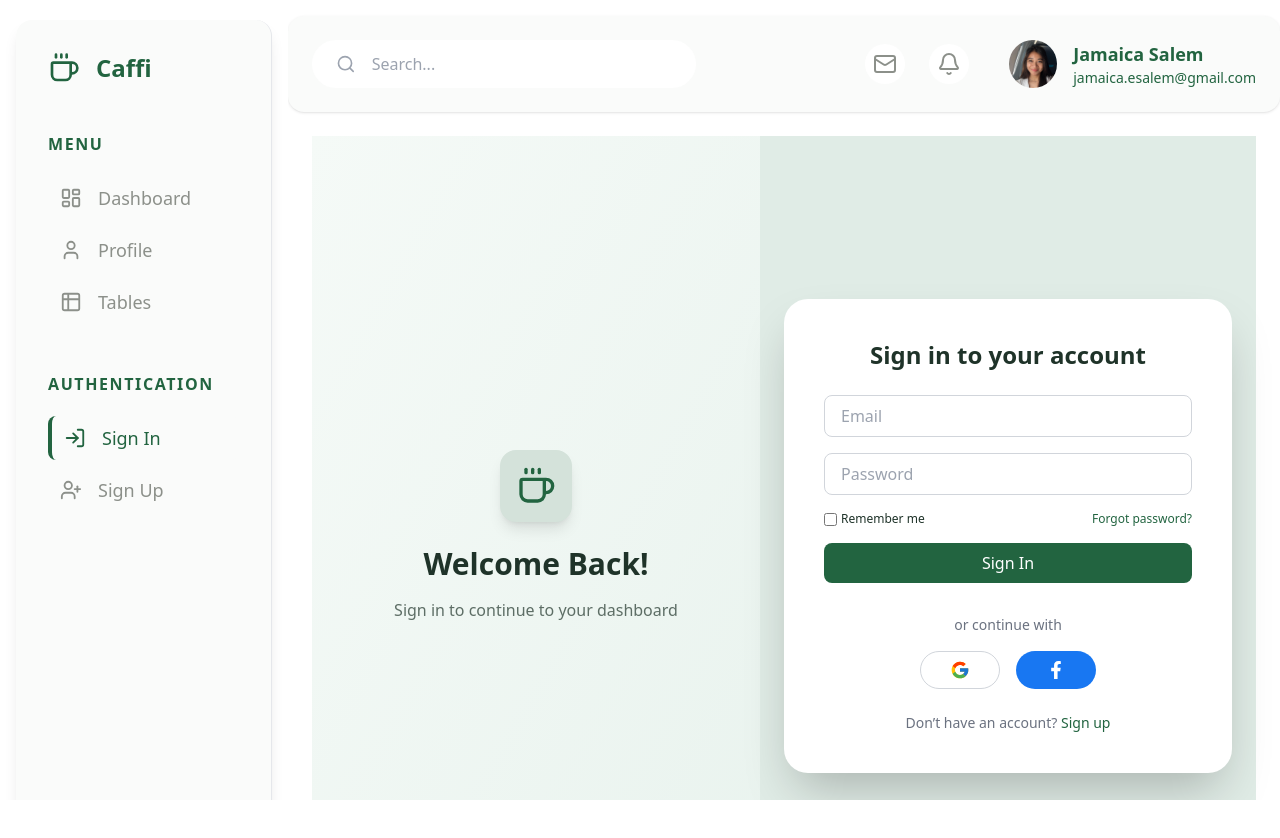
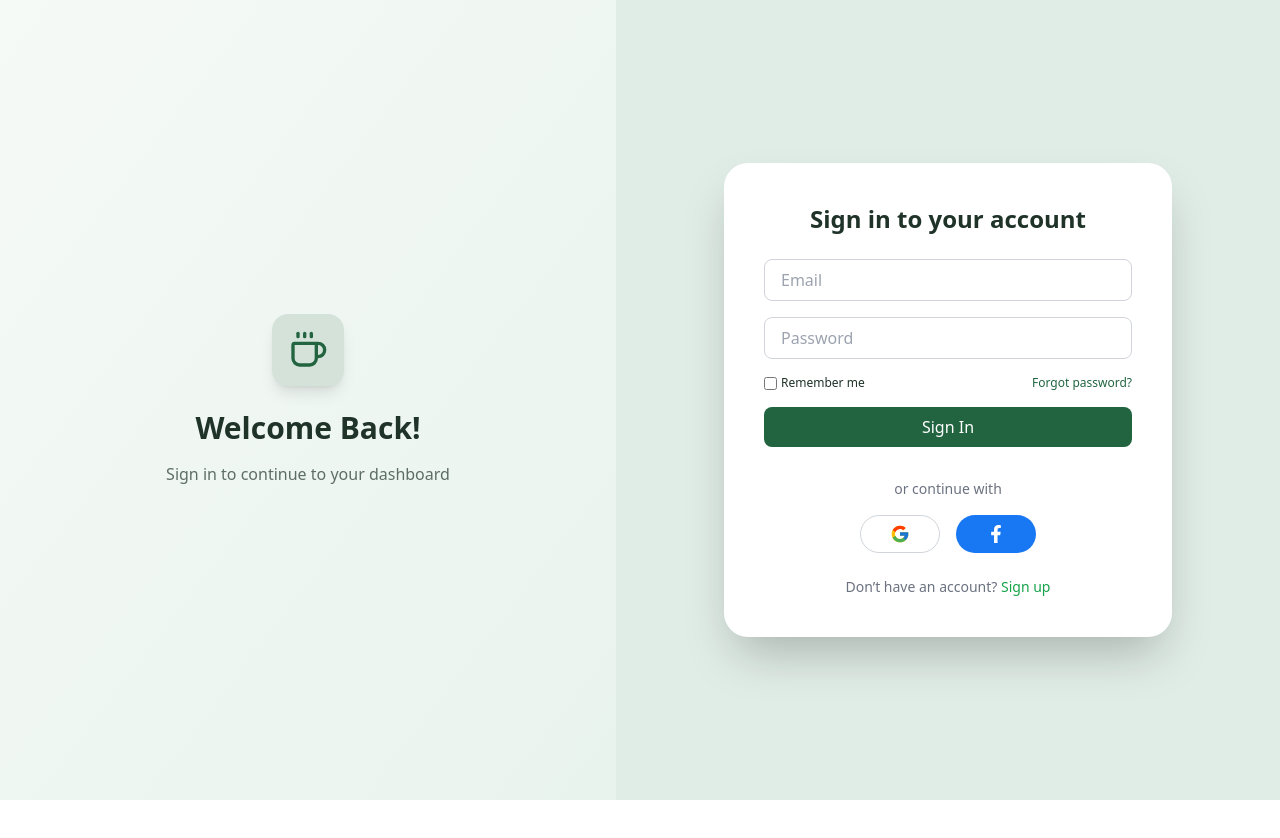
Before and after one commit to jamaica-salem/caffi, a React (Create React App) app: page /signin in a window 1280 px wide. After the commit the page ends 800 px from the top, so only its background shows below. Built offline with nearby package versions, Linux system fonts and the light colour scheme.

Commit message:
fix(routing): use Outlet in MainLayout and RootLayout to render nested routes correctly

```diff
--- a/src/App.jsx
+++ b/src/App.jsx
@@ -1,5 +1,5 @@
 import { BrowserRouter as Router, Routes, Route, Navigate } from 'react-router-dom';
-import { RootLayout } from './layouts/RootLayout';
+import RootLayout from './layouts/RootLayout';
 import { MainLayout } from './layouts/MainLayout';
 import { Dashboard } from './pages/Dashboard';
 import Profile from './pages/Profile';
@@ -7,21 +7,25 @@ import { Tables } from './pages/Tables';
 import { SignIn } from './pages/SignIn';
 import { SignUp } from './pages/SignUp';
 
-
-
-
 export default function App() {
   return (
     <Router>
       <Routes>
-        <Route path="/" element={<RootLayout />}>
-          <Route index element={<Navigate to="dashboard" />} />
-          <Route path="dashboard" element={<MainLayout><Dashboard /></MainLayout>} />
-          <Route path="profile" element={<MainLayout><Profile /></MainLayout>} />
-          <Route path="tables" element={<MainLayout><Tables /></MainLayout>} />
-          <Route path="signin" element={<MainLayout><SignIn /></MainLayout>} />
-          <Route path="signup" element={<MainLayout><SignUp /></MainLayout>} />
+
+        {/* Public Routes - RootLayout */}
+        <Route element={<RootLayout />}>
+          <Route path="/signin" element={<SignIn />} />
+          <Route path="/signup" element={<SignUp />} />
         </Route>
+
+        {/* Protected Routes - MainLayout */}
+        <Route element={<MainLayout />}>
+          <Route path="/" element={<Navigate to="/dashboard" />} />
+          <Route path="/dashboard" element={<Dashboard />} />
+          <Route path="/profile" element={<Profile />} />
+          <Route path="/tables" element={<Tables />} />
+        </Route>
+
       </Routes>
     </Router>
   );
--- a/src/layouts/MainLayout.jsx
+++ b/src/layouts/MainLayout.jsx
@@ -1,8 +1,9 @@
 import { useState, useEffect } from 'react';
 import { Sidebar } from '../partials/Sidebar';
 import { Navbar } from '../partials/Navbar';
+import { Outlet } from 'react-router-dom';
 
-export const MainLayout = ({ children }) => {
+export const MainLayout = () => {
   const user = {
     name: 'Jamaica Salem',
     email: 'jamaica.esalem@gmail.com',
@@ -33,14 +34,14 @@ export const MainLayout = ({ children }) => {
       {/* Right Side */}
       <div className="flex flex-col flex-1 h-screen overflow-hidden">
 
-        {/* Navbar - hide on scroll */}
+        {/* Navbar */}
         <div className={`transition-transform duration-300 ${showNavbar ? 'translate-y-0' : '-translate-y-full'}`}>
           <Navbar appName="Caffi" user={user} />
         </div>
 
-        {/* Page Content - scrollable */}
+        {/* Page Content */}
         <main className="flex-1 overflow-auto p-6 bg-white">
-          {children}
+          <Outlet />
         </main>
 
       </div>
--- a/src/layouts/RootLayout.jsx
+++ b/src/layouts/RootLayout.jsx
@@ -1,13 +1,9 @@
 import { Outlet } from 'react-router-dom';
-import { Footer } from '../partials/Footer';
 
-export const RootLayout = () => {
+export default function RootLayout() {
   return (
-    <div className="font-poppins bg-beige min-h-screen flex flex-col">
-      <div className="flex-1">
-        <Outlet />
-      </div>
-      <Footer />
-    </div>
+    <main className="min-h-screen bg-[#e0ece6]">
+      <Outlet />
+    </main>
   );
-};
+}
--- a/src/pages/SignIn.jsx
+++ b/src/pages/SignIn.jsx
@@ -2,6 +2,7 @@ import React from 'react';
 import { FcGoogle } from 'react-icons/fc';
 import { FaFacebookF } from 'react-icons/fa';
 import { Coffee } from 'lucide-react';
+import { Link } from 'react-router-dom';
 
 export const SignIn = () => (
   <div className="flex min-h-screen bg-[#e0ece6]">
@@ -66,7 +67,7 @@ export const SignIn = () => (
 
 
         <p className="text-center text-sm text-gray-500 mt-6">
-          Don’t have an account? <a href="#" className="text-[#226440] hover:underline">Sign up</a>
+          Don’t have an account?  <Link to="/signup" className="text-green-600 hover:underline">Sign up</Link>
         </p>
 
       </div>
--- a/src/pages/SignUp.jsx
+++ b/src/pages/SignUp.jsx
@@ -61,7 +61,7 @@ export const SignUp = () => (
       </div>
     </div>
 
-    {/* Branding - RIGHT SIDE */}
+    {/* Branding - RIGHT SIDE*/}
     <div className="hidden lg:flex flex-1 bg-gradient-to-br from-[#f5faf7] to-[#e9f3ee] items-center justify-center">
       <div className="text-center px-12">
         <div className="bg-[#d4e2da] p-4 rounded-2xl shadow inline-block mb-6">
```
